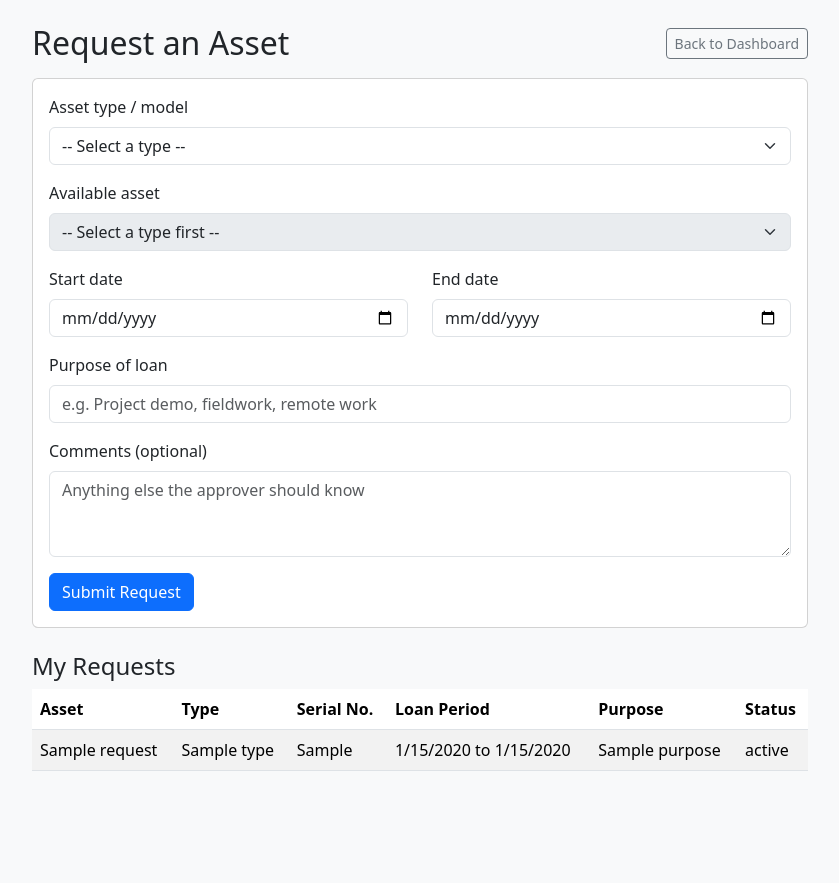
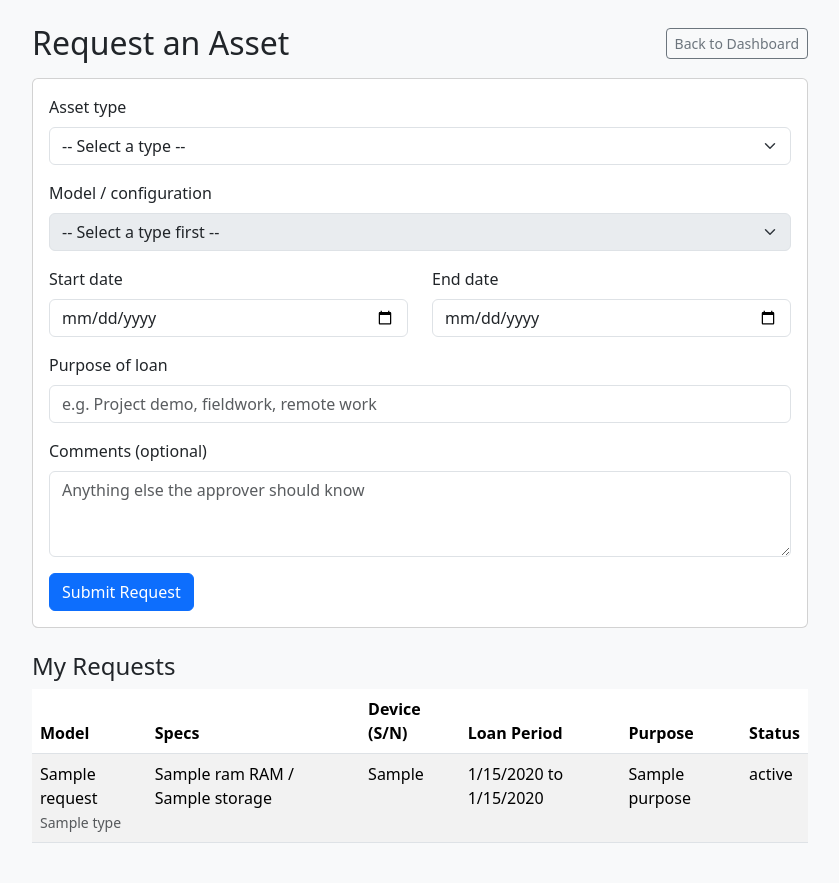
Before and after one commit to insufferablelife/wasRepo, a Node server app: template views/assetrequest.ejs in a window 1280 px wide. Shown: the whole page, without its empty margins (220-1059 px from the left). Before the commit the page ends 771 px from the top, so only its background shows below. Run offline with Node 20, Linux system fonts and the light colour scheme; the template is opened without the code that fills it: most values are stand-ins (such as "Sample title", 1, 10 or a date in 2020).

Commit message:
refined and improved asset request page + added images

```diff
--- a/app.js
+++ b/app.js
@@ -154,131 +154,13 @@ app.get('/admin', checkAuthenticated, checkAdmin, (req, res) => {
     res.render('admin', { user: req.session.user });
 });
 
-// ******** Asset Request routes ******** //
-
-// Available assets of a chosen type (feeds the 2nd dropdown)
-app.get('/assets/available', checkAuthenticated, (req, res) => {
-    const type = req.query.type || '';
-
-    // INSECURE: type is interpolated directly into the SQL (SQL injection)
-    const sql = `
-        SELECT id, name, serial_no FROM asset
-        WHERE type = '${type}'
-        AND id NOT IN (SELECT asset_id FROM asset_requests WHERE status = 'Approved')
-        ORDER BY name
-    `;
-
-    db.query(sql, (err, rows) => {
-        if (err) {
-            // Raw SQL error exposed for error-based demonstration
-            return res.status(500).json({ error: err.message });
-        }
-        res.json(rows);
-    });
-});
-
-// Show the asset request form + the logged-in user's own requests
-app.get('/assets/request', checkAuthenticated, (req, res) => {
-    const userId = req.session.user.id;
-
-    // Only list types that still have at least one available asset
-    const typesSql = `
-        SELECT DISTINCT type FROM asset
-        WHERE id NOT IN (SELECT asset_id FROM asset_requests WHERE status = 'Approved')
-        ORDER BY type
-    `;
-
-    const requestsSql = `
-        SELECT r.id, a.name, a.type, a.serial_no, r.start_date, r.end_date,
-               r.purpose, r.status, r.created_at
-        FROM asset_requests r
-        JOIN asset a ON a.id = r.asset_id
-        WHERE r.user_id = ${userId}
-        ORDER BY r.created_at DESC
-    `;
-
-    db.query(typesSql, (err, types) => {
-        if (err) {
-            return res.status(500).send('Database Error: ' + err.message);
-        }
-
-        db.query(requestsSql, (err2, requests) => {
-            if (err2) {
-                return res.status(500).send('Database Error: ' + err2.message);
-            }
-
-            res.render('assetrequest', {
-                user: req.session.user,
-                types,
-                requests,
-                messages: req.flash('success'),
-                errors: req.flash('error')
-            });
-        });
-    });
-});
-
-// Submit a borrow request
-app.post('/assets/request', checkAuthenticated, (req, res) => {
-    const userId = req.session.user.id;
-    const { asset_id, start_date, end_date, purpose, comments } = req.body;
-
-    if (!asset_id || !start_date || !end_date || !purpose) {
-        req.flash('error', 'Please select an asset, choose the dates and state the purpose of the loan.');
-        return res.redirect('/assets/request');
-    }
-
-    if (end_date < start_date) {
-        req.flash('error', 'End date cannot be before the start date.');
-        return res.redirect('/assets/request');
-    }
-
-    // INSECURE: asset_id is interpolated directly into the SQL (numeric injection)
-    const checkSql = `
-        SELECT id FROM asset_requests
-        WHERE user_id = ${userId} AND asset_id = ${asset_id} AND status = 'Pending'
-    `;
-
-    db.query(checkSql, (err, existing) => {
-        if (err) {
-            return res.status(500).send('Database Error: ' + err.message);
-        }
-
-        if (existing.length > 0) {
-            req.flash('error', 'You already have a pending request for this asset.');
-            return res.redirect('/assets/request');
-        }
-
-        const commentsValue = comments ? `'${comments}'` : 'NULL';
-
-        // INSECURE: purpose / comments / dates are interpolated directly into the SQL
-        const insertSql = `
-            INSERT INTO asset_requests (user_id, asset_id, start_date, end_date, purpose, comments)
-            VALUES (${userId}, ${asset_id}, '${start_date}', '${end_date}', '${purpose}', ${commentsValue})
-        `;
-
-        db.query(insertSql, (err2) => {
-            if (err2) {
-                return res.status(500).send('Database Error: ' + err2.message);
-            }
-
-            req.flash('success', 'Asset request submitted. Waiting for admin approval.');
-            res.redirect('/assets/request');
-        });
-    });
-});
+// ******** Integration for Asset Request Router ******** //
+const assetRequestRouter = require('./assetrequests')(db);
+app.use('/assets', checkAuthenticated, assetRequestRouter);
 
 // ******** Integration for User Management Router ******** //
 const userManagementRouter = require('./usermanagement')(db);
 app.use('/admin/users', checkAuthenticated, checkAdmin, userManagementRouter);
-
-// ******** Integration for Forum Router ******** //
-const forumRouter = require('./forum')(db);
-app.use('/forum', checkAuthenticated, forumRouter);
-
-// ******** Integration for Profile Router ******** //
-const profileRouter = require('./profile')(db);
-app.use('/profile', checkAuthenticated, profileRouter);
 
 //******** TODO: Insert code for logout route ********//
 app.get('/logout', (req, res) => {
--- a/views/assetrequest.ejs
+++ b/views/assetrequest.ejs
@@ -28,7 +28,7 @@
         <div class="card-body">
             <form action="/assets/request" method="POST">
                 <div class="mb-3">
-                    <label for="asset_type" class="form-label">Asset type / model</label>
+                    <label for="asset_type" class="form-label">Asset type</label>
                     <select class="form-select" id="asset_type" required>
                         <option value="">-- Select a type --</option>
                         <% types.forEach(t => { %>
@@ -38,10 +38,32 @@
                 </div>
 
                 <div class="mb-3">
-                    <label for="asset_id" class="form-label">Available asset</label>
-                    <select class="form-select" id="asset_id" name="asset_id" required disabled>
+                    <label for="model_id" class="form-label">Model / configuration</label>
+                    <select class="form-select" id="model_id" name="model_id" required disabled>
                         <option value="">-- Select a type first --</option>
                     </select>
+                </div>
+
+                <!-- Spec card: shown once a model is chosen -->
+                <div id="model_card" class="card mb-3 d-none">
+                    <div class="row g-0">
+                        <div class="col-md-4 d-flex align-items-center justify-content-center p-3 bg-light">
+                            <img id="model_img" class="img-fluid rounded d-none" style="max-height: 160px;" alt="Device image">
+                            <div id="model_noimg" class="text-muted small">No image available</div>
+                        </div>
+                        <div class="col-md-8">
+                            <div class="card-body">
+                                <h5 class="card-title" id="card_name"></h5>
+                                <ul class="list-unstyled mb-2">
+                                    <li><strong>Type:</strong> <span id="card_type"></span></li>
+                                    <li><strong>RAM:</strong> <span id="card_ram"></span></li>
+                                    <li><strong>Storage:</strong> <span id="card_storage"></span></li>
+                                    <li><strong>Units available:</strong> <span id="card_available"></span></li>
+                                </ul>
+                                <small class="text-muted">A specific device will be assigned when an admin approves your request.</small>
+                            </div>
+                        </div>
+                    </div>
                 </div>
 
                 <div class="row">
@@ -77,9 +99,9 @@
         <table class="table table-striped bg-white">
             <thead>
                 <tr>
-                    <th>Asset</th>
-                    <th>Type</th>
-                    <th>Serial No.</th>
+                    <th>Model</th>
+                    <th>Specs</th>
+                    <th>Device (S/N)</th>
                     <th>Loan Period</th>
                     <th>Purpose</th>
                     <th>Status</th>
@@ -91,9 +113,14 @@
                 <% } %>
                 <% requests.forEach(r => { %>
                     <tr>
-                        <td><%= r.name %></td>
-                        <td><%= r.type %></td>
-                        <td><%= r.serial_no %></td>
+                        <td><%= r.name || '-' %><br><small class="text-muted"><%= r.type || '' %></small></td>
+                        <td>
+                            <%= r.ram ? r.ram + ' RAM' : '' %>
+                            <%= r.ram && r.storage ? ' / ' : '' %>
+                            <%= r.storage || '' %>
+                            <%= !r.ram && !r.storage ? '-' : '' %>
+                        </td>
+                        <td><%= r.serial_no || 'To be assigned' %></td>
                         <td>
                             <%= r.start_date ? new Date(r.start_date).toLocaleDateString() : '-' %>
                             to
@@ -110,9 +137,11 @@
 
 <script>
     const typeSelect = document.getElementById('asset_type');
-    const assetSelect = document.getElementById('asset_id');
+    const modelSelect = document.getElementById('model_id');
+    const card = document.getElementById('model_card');
     const startDate = document.getElementById('start_date');
     const endDate = document.getElementById('end_date');
+    let models = {};   // id -> model details, filled when a type is chosen
 
     // Dates: can't start in the past, can't end before start
     const today = new Date().toISOString().split('T')[0];
@@ -123,39 +152,74 @@
         if (endDate.value && endDate.value < endDate.min) endDate.value = '';
     });
 
-    function setAssetOptions(label, disabled) {
-        assetSelect.innerHTML = '';
+    function setModelOptions(label, disabled) {
+        modelSelect.innerHTML = '';
         const opt = document.createElement('option');
         opt.value = '';
         opt.textContent = label;
-        assetSelect.appendChild(opt);
-        assetSelect.disabled = disabled;
+        modelSelect.appendChild(opt);
+        modelSelect.disabled = disabled;
+        card.classList.add('d-none');
     }
 
+    function modelLabel(m) {
+        let text = m.name;
+        if (m.ram) text += ' \u00b7 ' + m.ram + ' RAM';
+        if (m.storage) text += ' \u00b7 ' + m.storage;
+        return text;
+    }
+
+    // Type chosen -> load models
     typeSelect.addEventListener('change', async () => {
         const type = typeSelect.value;
-        if (!type) { setAssetOptions('-- Select a type first --', true); return; }
+        models = {};
+        if (!type) { setModelOptions('-- Select a type first --', true); return; }
 
-        setAssetOptions('Loading...', true);
+        setModelOptions('Loading...', true);
         try {
-            const res = await fetch('/assets/available?type=' + encodeURIComponent(type));
+            const res = await fetch('/assets/models?type=' + encodeURIComponent(type));
             const rows = await res.json();
 
             if (!Array.isArray(rows) || rows.length === 0) {
-                setAssetOptions('No available assets of this type', true);
+                setModelOptions('No available models of this type', true);
                 return;
             }
 
-            setAssetOptions('-- Select an asset --', false);
-            rows.forEach(a => {
+            setModelOptions('-- Select a model --', false);
+            rows.forEach(m => {
+                models[m.id] = m;
                 const opt = document.createElement('option');
-                opt.value = a.id;
-                opt.textContent = a.name + ' (S/N: ' + a.serial_no + ')';
-                assetSelect.appendChild(opt);
+                opt.value = m.id;
+                opt.textContent = modelLabel(m);
+                modelSelect.appendChild(opt);
             });
         } catch (e) {
-            setAssetOptions('Could not load assets', true);
+            setModelOptions('Could not load models', true);
         }
+    });
+
+    // Model chosen -> show specs + image
+    modelSelect.addEventListener('change', () => {
+        const m = models[modelSelect.value];
+        if (!m) { card.classList.add('d-none'); return; }
+
+        document.getElementById('card_name').textContent = m.name;
+        document.getElementById('card_type').textContent = m.type;
+        document.getElementById('card_ram').textContent = m.ram || 'Not specified';
+        document.getElementById('card_storage').textContent = m.storage || 'Not specified';
+        document.getElementById('card_available').textContent = m.available;
+
+        const img = document.getElementById('model_img');
+        const noImg = document.getElementById('model_noimg');
+        img.classList.add('d-none');
+        noImg.classList.remove('d-none');
+        if (m.image_url) {
+            img.onload = () => { img.classList.remove('d-none'); noImg.classList.add('d-none'); };
+            img.onerror = () => { img.classList.add('d-none'); noImg.classList.remove('d-none'); };
+            img.src = m.image_url;
+        }
+
+        card.classList.remove('d-none');
     });
 </script>
 </body>
```
Also changed, not shown: assetrequests.js (added, +130 -0 lines), public/images/acer-travelmate-p414-51.jpg (added), public/images/dell-latitude-3420.jpg (added), public/images/hp-probook-440-g8.jpg (added).
